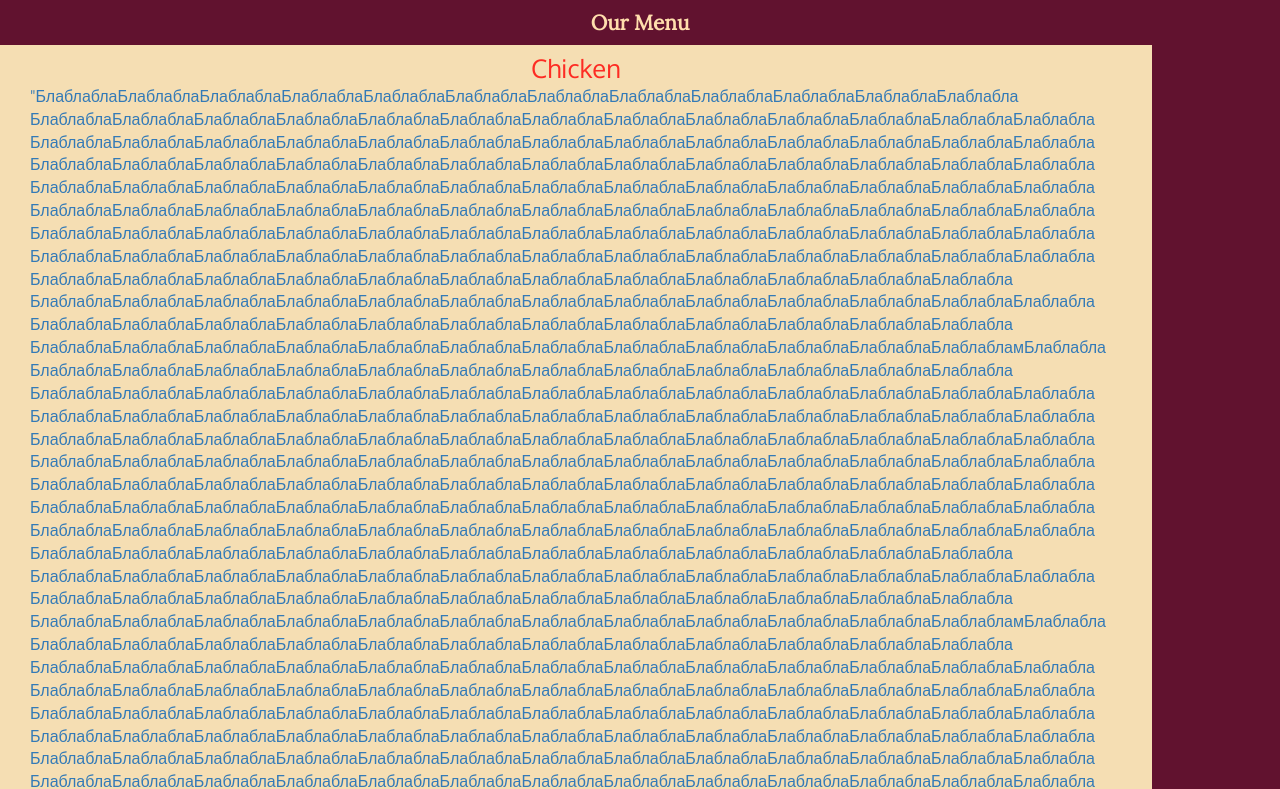
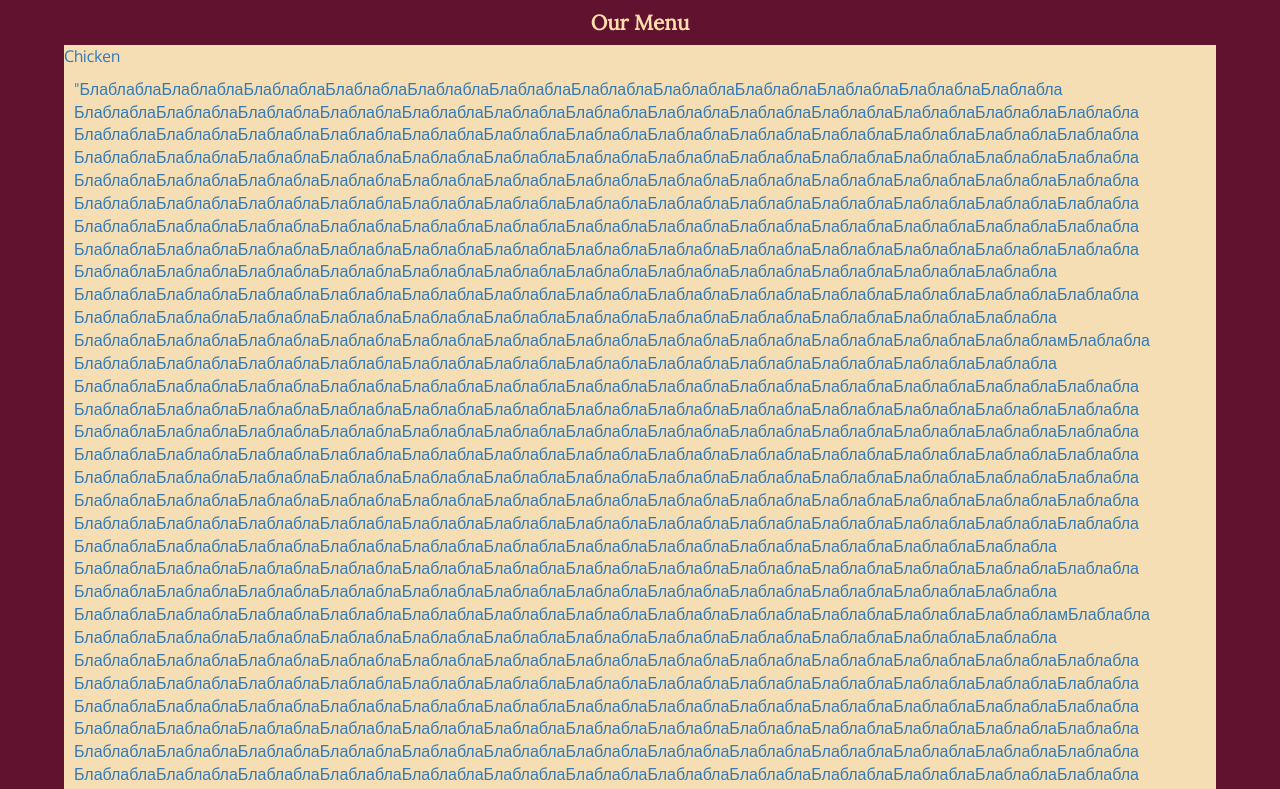
Before and after one commit to rusaliova/mod3-solution, a plain HTML site: page index.html in a window 1280 px wide. Shown: the part 58-847 px from the top of the page. Drawn offline with Linux system fonts and the light colour scheme; a script that the page names is missing.

Commit message:
Update styles.css

```diff
--- a/styles.css
+++ b/styles.css
@@ -66,34 +66,31 @@ h2 { /* Our menu */
   margin-bottom: 10px;
 }
 
+#home-tiles {
+  text-align: left;
+}
+
 #menu-tile {
   height: 1000px;
   width: 90%;
   margin-bottom: 15px;
   position: relative;
   overflow: hidden;
-  background-position: center;
   background-color: wheat;
+  margin-left: auto;
+  margin-right: auto;
 }
 
-#menu-tile span {
-  position: absolute;
-  top: 5px;
-  right: 0px;
-  width: 100%;
+#menu-tile h3{
   text-align: center;
   font-size: 1.6em;
   font-family: 'Oxygen', sans-serif;
   color: red;
-  opacity: .8;
 }
 
  p{
-    padding-top: 40px;
-    padding-left: 30px;
-    padding-right: 0px;
-    padding-bottom: 20px;
-    float: left;
+    padding: 10px;
+    text-align: left;
 }
 /* END HOME PAGE */
 
```
